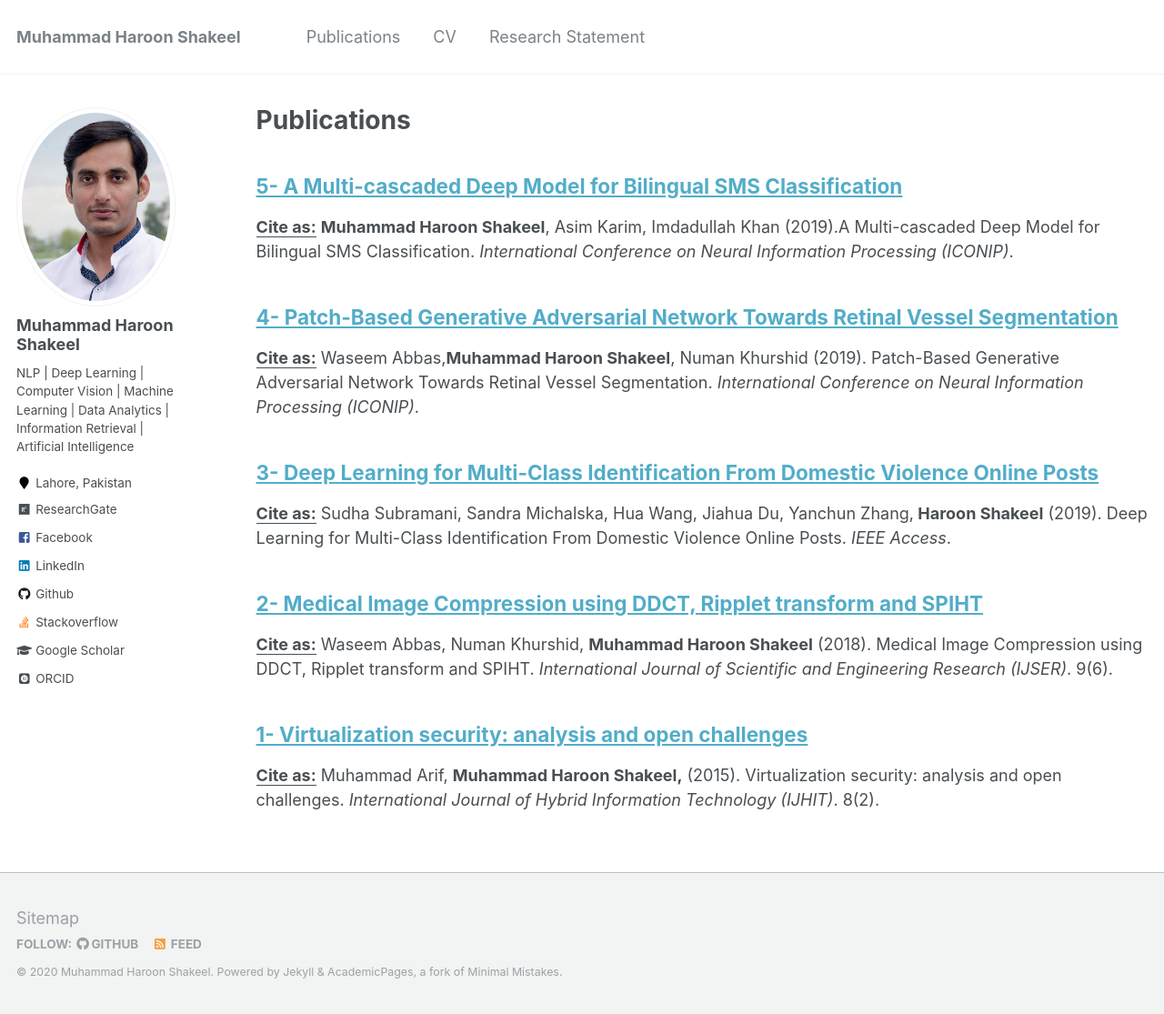
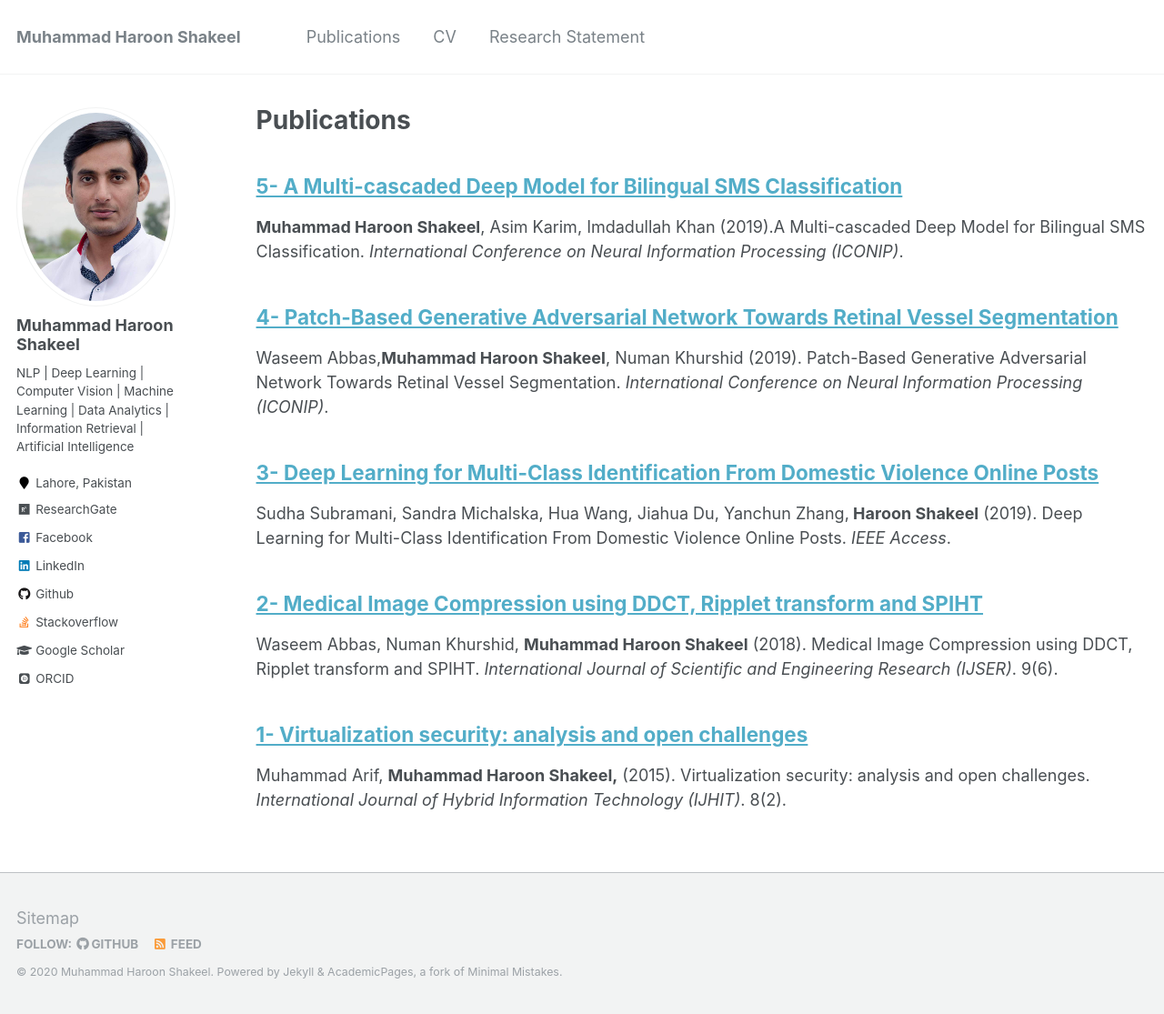
Before and after one commit to haroonshakeel/haroonshakeel.github.io, a Jekyll site: the page built from _pages/publications.md, in a window 1280 px wide and 1115 px high. Shown: the whole window at 91% size. Built offline with Jekyll 4.4.1, drawn with Linux system fonts in a browser that asks for light colours; some web fonts are replaced.

Commit message:
Update archive-single.html

```diff
--- a/_includes/archive-single.html
+++ b/_includes/archive-single.html
@@ -49,7 +49,7 @@
     {% endif %}
 
     {% if post.citation %}
-      <p><strong><u>Cite as:</u></strong> {{ post.citation }} </p>
+      <p>{{ post.citation }} </p>
     {% elsif post.paperurl %}
       <p>Download <a href=" {{ post.paperurl }} "><u>here</u></a></p>
     {% endif %}
```
